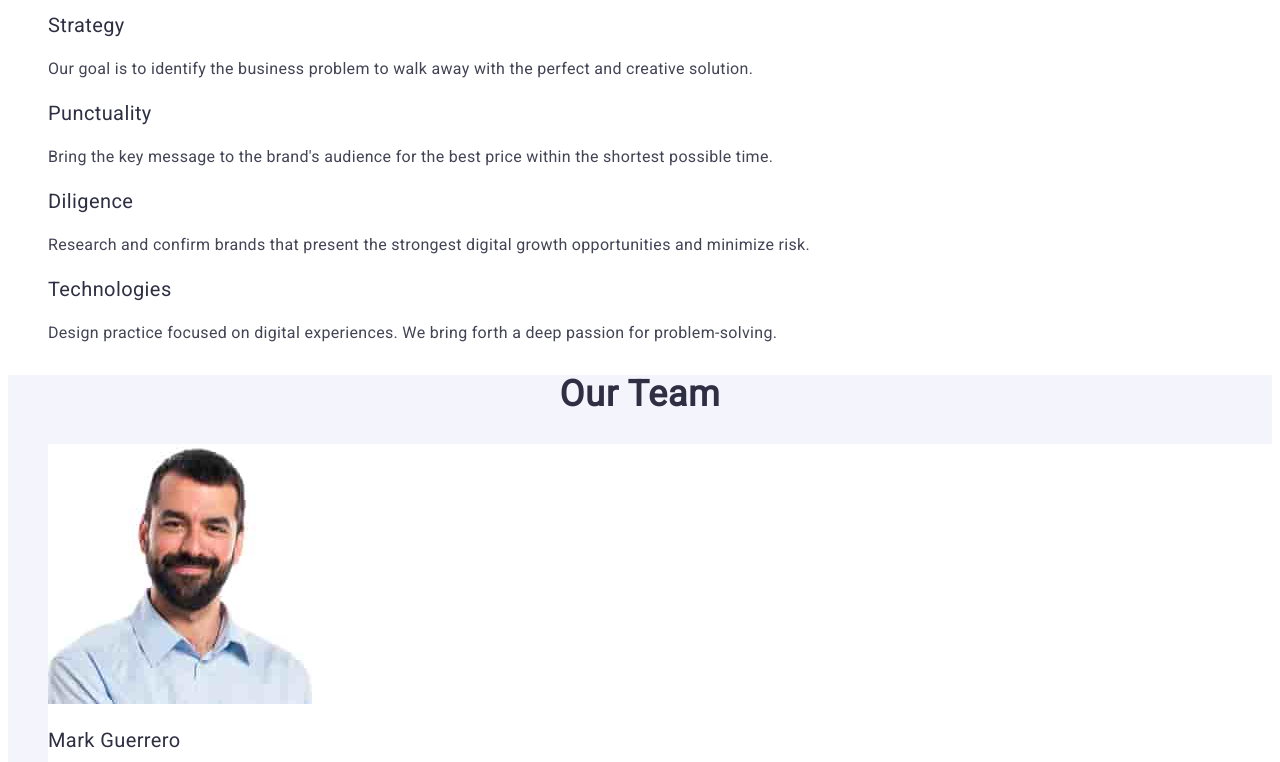
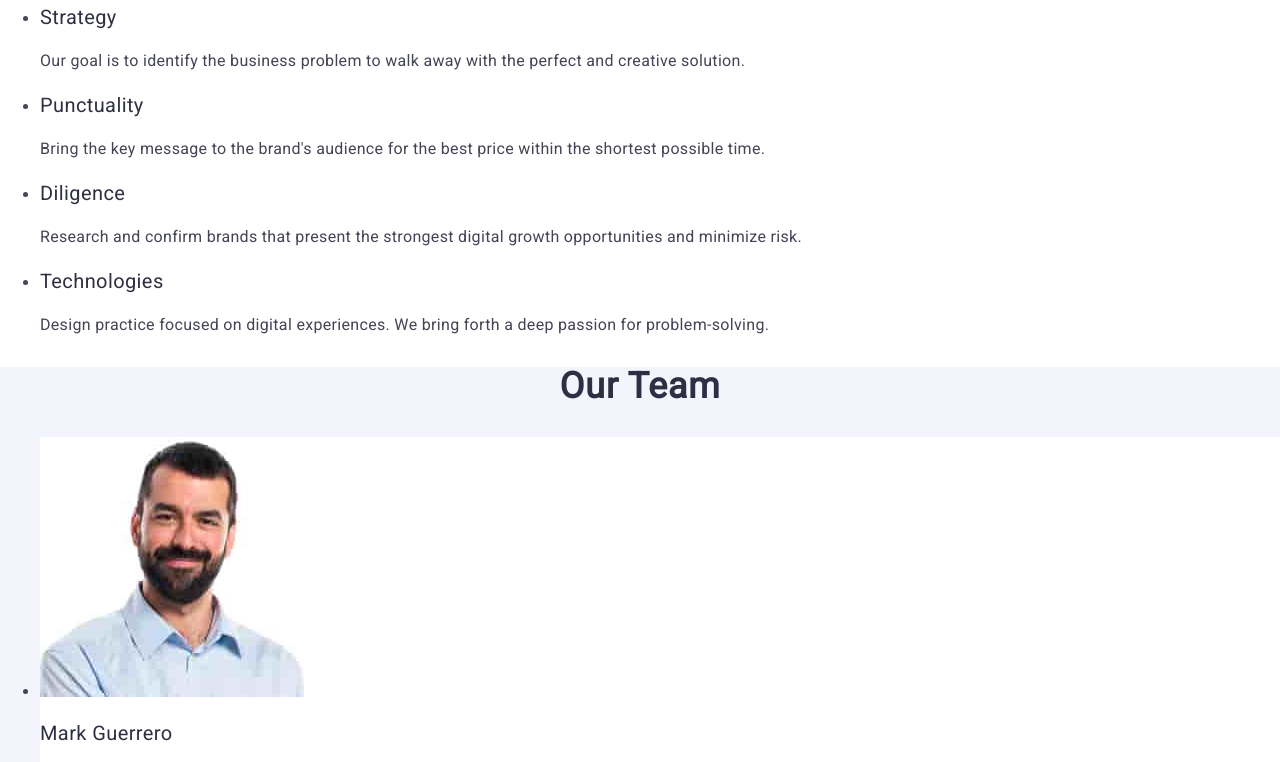
Before and after one commit to Mikel199901/goit-murkup-hw-02, a plain HTML site: page index.html in a window 1280 px wide. Shown: the part 451-1213 px from the top of the page. Drawn offline with nearby package versions, Linux system fonts and the light colour scheme.

Commit message:
update file

```diff
--- a/css/styles.css
+++ b/css/styles.css
@@ -210,7 +210,3 @@ address {
     line-height: 24px;
     letter-spacing: 0.02em;
 }
-
-ul {
-    list-style-type: none;
-}
--- a/index.html
+++ b/index.html
@@ -9,6 +9,9 @@
     <link href="https://fonts.googleapis.com/css2?family=Raleway:wght@700&family=Roboto:wght@400,500,700&display=swap"
         rel="stylesheet">
     <link rel="stylesheet" href="./css/styles.css" />
+    <link rel="stylesheet" href="./css/flexbox.css" />
+    <link rel="stylesheet"
+        href="https://cdnjs.cloudflare.com/ajax/libs/modern-normalize/3.0.1/modern-normalize.min.css" />
     <title>WebStudio</title>
 </head>
 
```
Also changed, not shown: css/flexbox.css (added).
